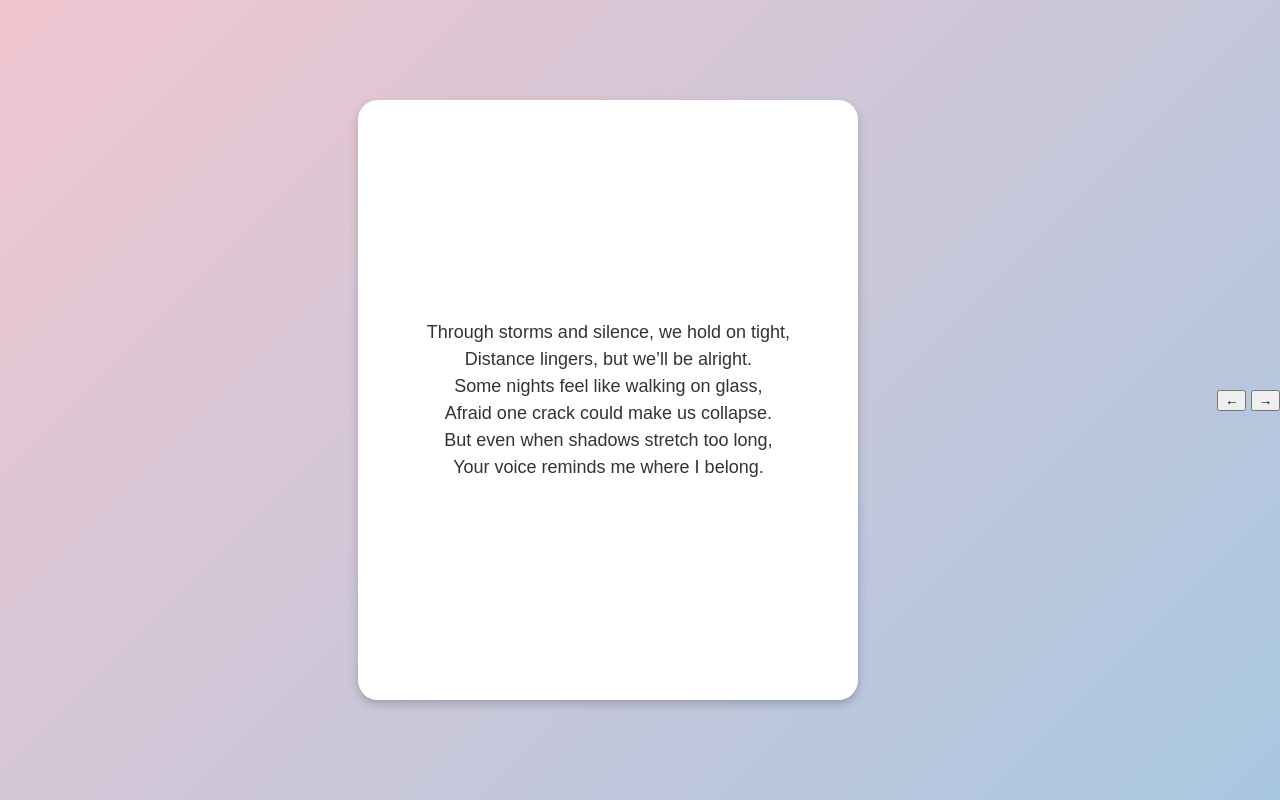
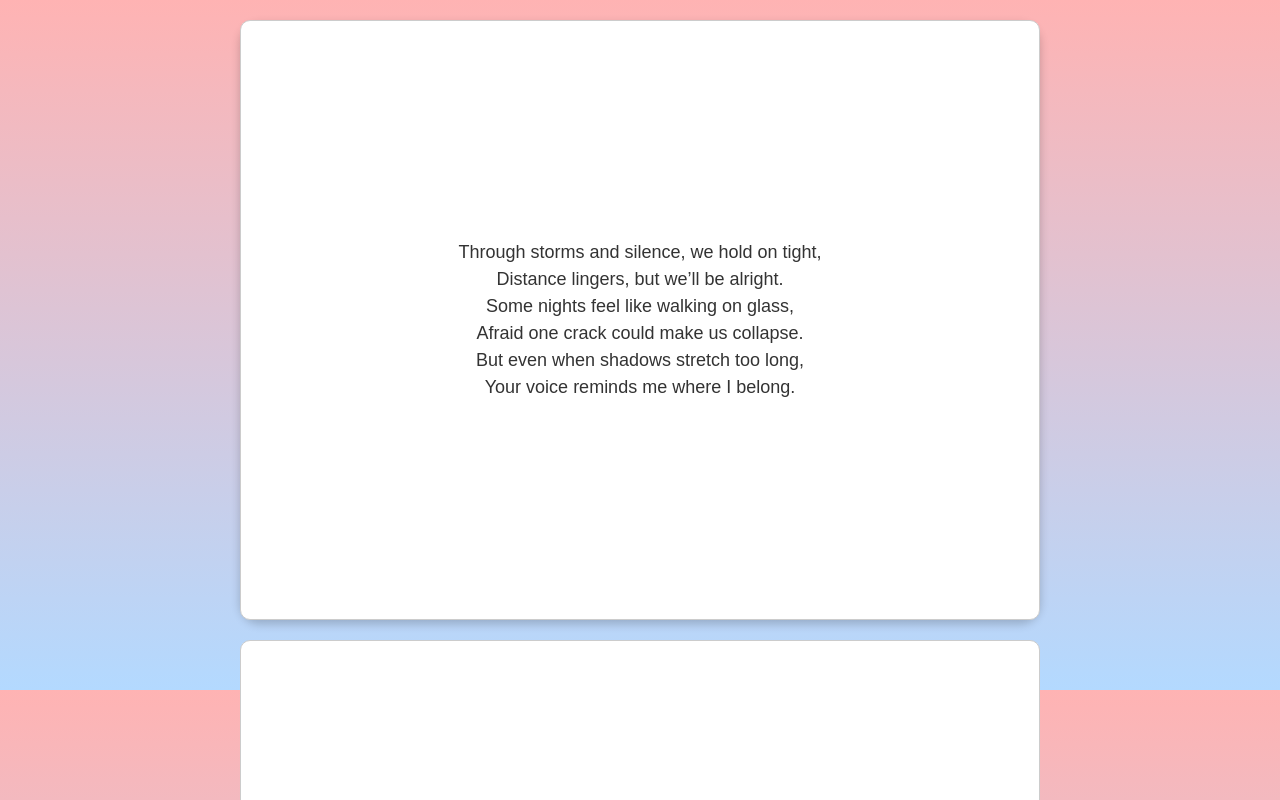
Before and after one commit to ryyuen/vday, a plain HTML site: page index.html in a window 1280 px wide. Shown: the top 800 px of the page. Drawn offline with nearby package versions, Linux system fonts and the light colour scheme; a script that the page names is missing.

Commit message:
styles.css

```diff
--- a/styles.css
+++ b/styles.css
@@ -1,21 +1,18 @@
 body {
-  background: linear-gradient(135deg, #f1c6d0, #a8c7e1); /* Pink & Blue pastel gradient */
-  font-family: 'Arial', sans-serif;
-  display: flex;
-  justify-content: center;
-  align-items: center;
-  height: 100vh;
+  font-family: Arial, sans-serif;
+  background: linear-gradient(to bottom, #ffb3b3, #b3d9ff);
   margin: 0;
-  overflow: hidden;
+  padding: 0;
 }
 
 #flipbook {
-  width: 500px;
+  width: 800px;
   height: 600px;
   margin: 0 auto;
   background-color: white;
   border-radius: 20px;
   box-shadow: 0 4px 10px rgba(0, 0, 0, 0.2);
+  position: relative;
 }
 
 .page {
@@ -32,7 +29,7 @@ body {
 
 h1 {
   font-size: 30px;
-  color: #6f4e37; /* A warm brown color for titles */
+  color: #6f4e37;
 }
 
 p {
@@ -41,8 +38,31 @@ p {
   line-height: 1.5;
 }
 
-.page img {
-  width: 100px;
-  height: auto;
-  margin: 20px;
+#flipbook .page {
+  background: #fff;
+  border: 1px solid #ccc;
+  border-radius: 10px;
+  margin: 20px 0;
 }
+
+#buttons {
+  text-align: center;
+  margin-top: 20px;
+}
+
+button {
+  background-color: #ffb3b3;
+  border: none;
+  color: white;
+  font-size: 30px;
+  padding: 10px 20px;
+  margin: 0 10px;
+  border-radius: 50%;
+  cursor: pointer;
+  width: 50px;
+  height: 50px;
+}
+
+button:hover {
+  background-color: #ff6666;
+}
```
